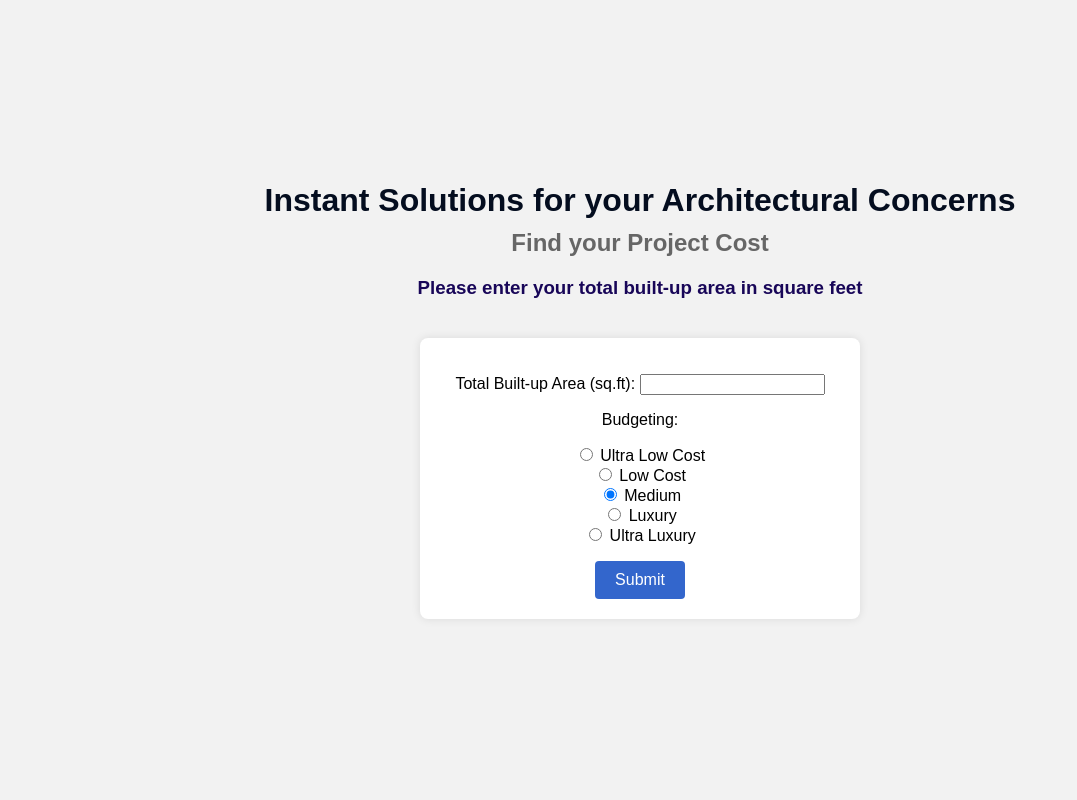
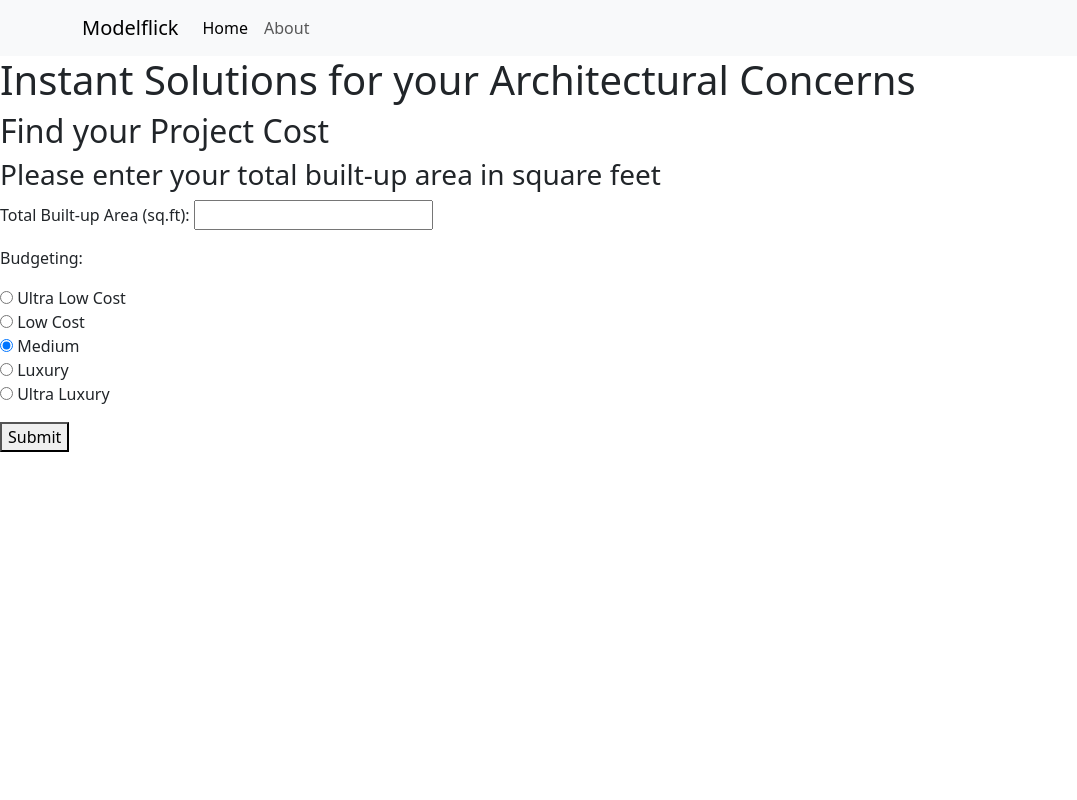
Before and after one commit to Arunarchitect/Piechart, a Django app: page / in a window 1280 px wide. Shown: the whole page, without its empty margins (0-1077 px from the left). Run offline with Django 4.2, Linux system fonts and the light colour scheme.

Commit message:
changed the styles

```diff
--- /dev/null
+++ b/pie/templates/base/base.html
@@ -0,0 +1,20 @@
+{% load static %}
+<!doctype html>
+<html lang="en">
+  <head>
+    <meta charset="utf-8">
+    <meta name="viewport" content="width=device-width, initial-scale=1">
+    <title>Modelflick</title>
+    <link href="https://cdn.jsdelivr.net/npm/bootstrap@5.3.1/dist/css/bootstrap.min.css" rel="stylesheet" integrity="sha384-4bw+/aepP/YC94hEpVNVgiZdgIC5+VKNBQNGCHeKRQN+PtmoHDEXuppvnDJzQIu9" crossorigin="anonymous">
+    <link rel="stylesheet" href="{% static 'css/main.css' %}">
+  </head>
+  <body>
+
+    {% block content %}
+
+
+    {% endblock %}
+
+    <script src="https://cdn.jsdelivr.net/npm/bootstrap@5.3.1/dist/js/bootstrap.bundle.min.js" integrity="sha384-HwwvtgBNo3bZJJLYd8oVXjrBZt8cqVSpeBNS5n7C8IVInixGAoxmnlMuBnhbgrkm" crossorigin="anonymous"></script>
+  </body>
+</html>
--- /dev/null
+++ b/pie/templates/base/navbar.html
@@ -0,0 +1,19 @@
+<nav class="navbar navbar-expand-lg bg-body-tertiary">
+    <div class="container">
+
+      <a class="navbar-brand" href="{% url 'home' %}">Modelflick</a>
+
+      <button class="navbar-toggler" type="button" data-bs-toggle="collapse" data-bs-target="#navbarScroll" aria-controls="navbarScroll" aria-expanded="false" aria-label="Toggle navigation">
+        <span class="navbar-toggler-icon"></span>
+      </button>
+      <div class="collapse navbar-collapse" id="navbarScroll">
+        <ul class="navbar-nav me-auto my-2 my-lg-0 navbar-nav-scroll" style="--bs-scroll-height: 100px;">
+          <li class="nav-item">
+            <a class="nav-link active" aria-current="page" href="{% url 'home' %}">Home</a>
+          </li>
+          <li class="nav-item">
+            <a class="nav-link" href="{% url 'about' %}">About</a>
+          </li>
+      </div>
+    </div>
+  </nav>
--- a/pie/templates/pie/home.html
+++ b/pie/templates/pie/home.html
@@ -1,75 +1,9 @@
-<!DOCTYPE html>
-<html>
-<head>
-    <title>Costfinder Form</title>
-    <style>
-        body {
-            font-family: Arial, sans-serif;
-            background-color: #f2f2f2;
-            margin: 0;
-            padding: 0;
-            display: flex;
-            flex-direction: column;
-            align-items: center;
-            justify-content: center;
-            height: 100vh;
-        }
+{% extends "../base/base.html" %}
 
-        h1 {
-            color: #040d1f;
-            margin-bottom: 10px;
-        }
-
-        h2 {
-            color: #666;
-            margin-top: 0;
-        }
-
-        h3 {
-            color: #180658;
-            margin-top: 0;
-        }
-
-        form {
-            background-color: #fff;
-            border-radius: 8px;
-            padding: 20px;
-            box-shadow: 0px 0px 10px rgba(0, 0, 0, 0.1);
-            width: 80%;
-            max-width: 400px;
-            margin: 20px auto;
-            text-align: center;
-        }
-
-        button[type="submit"] {
-            background-color: #3366cc;
-            color: #fff;
-            border: none;
-            padding: 10px 20px;
-            border-radius: 4px;
-            cursor: pointer;
-            font-size: 16px;
-        }
-
-        button[type="submit"]:hover {
-            background-color: #245ea3;
-        }
-
-        /* Media Queries for Responsive Design */
-        @media screen and (max-width: 600px) {
-            form {
-                width: 90%;
-                padding: 15px;
-            }
-
-            button[type="submit"] {
-                padding: 8px 16px;
-                font-size: 14px;
-            }
-        }
-    </style>
-</head>
-<body>
+{% load static %}
+{% block content %}
+{% include "../base/navbar.html" %}
+<link rel="stylesheet" href="{% static 'css/main.css' %}">
 <h1>Instant Solutions for your Architectural Concerns</h1>
 <h2>Find your Project Cost</h2>
 <h3>Please enter your total built-up area in square feet</h3>
@@ -78,5 +12,5 @@
     {{ form.as_p }}
     <button type="submit">Submit</button>
 </form>
-</body>
-</html>
+
+{% endblock %}
--- a/pie/urls.py
+++ b/pie/urls.py
@@ -1,7 +1,8 @@
 from django.http import HttpResponse
 from django.urls import path, include
-from . views import h, r
+from . views import h, r, about
 urlpatterns = [
     path('',h , name= 'home'),
     path('result/',r, name='result' ),
+    path('about/',about, name='about' ),
 ]
--- a/pie/views.py
+++ b/pie/views.py
@@ -144,3 +144,7 @@
     }
 
     return render(request, 'pie/result.html', context)
+
+
+def about(request):
+    return render(request,'pie/about.html')
--- a/piechart/settings.py
+++ b/piechart/settings.py
@@ -28,7 +28,7 @@
 
 ALLOWED_HOSTS = ['*']
 
-STATIC_ROOT = os.path.join(BASE_DIR, 'static/')
+
 
 # Application definition
 
@@ -119,7 +119,9 @@
 # https://docs.djangoproject.com/en/4.2/howto/static-files/
 
 STATIC_URL = 'static/'
+STATICFILES_DIRS = [BASE_DIR / 'pie/static']
 
+# STATIC_ROOT = os.path.join(BASE_DIR, 'static/')
 # Default primary key field type
 # https://docs.djangoproject.com/en/4.2/ref/settings/#default-auto-field
 
```
Also changed, not shown: pie/templates/pie/about.html (added, +14 -0 lines), pie/templates/pie/result.html (+9 -52 lines), db.sqlite3, media/image.png. Lines whose indentation alone changed are shown as unchanged.
